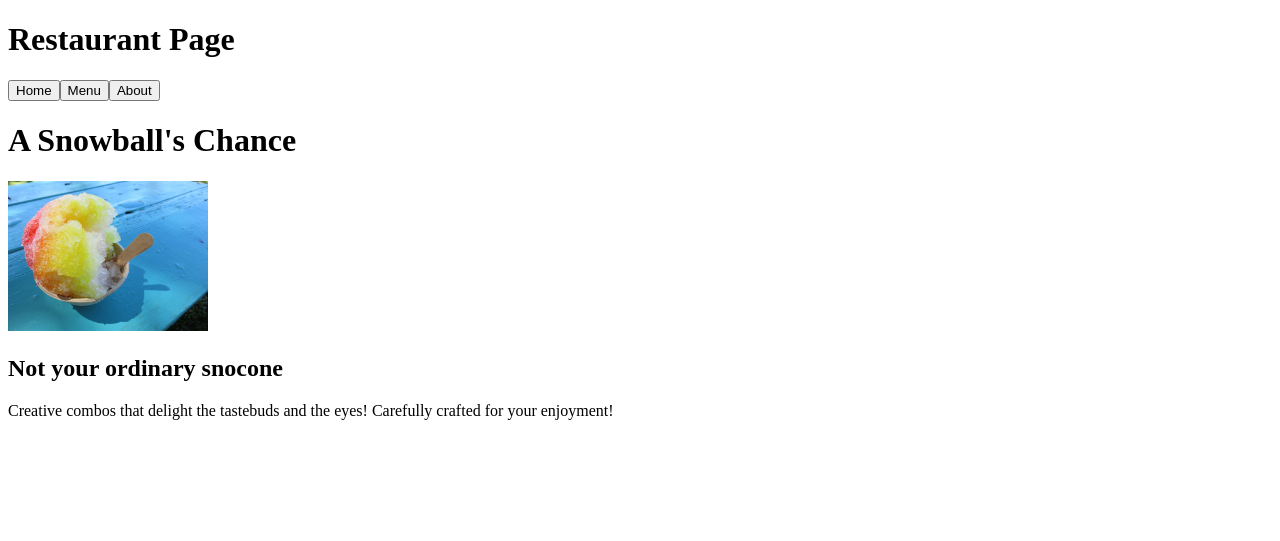
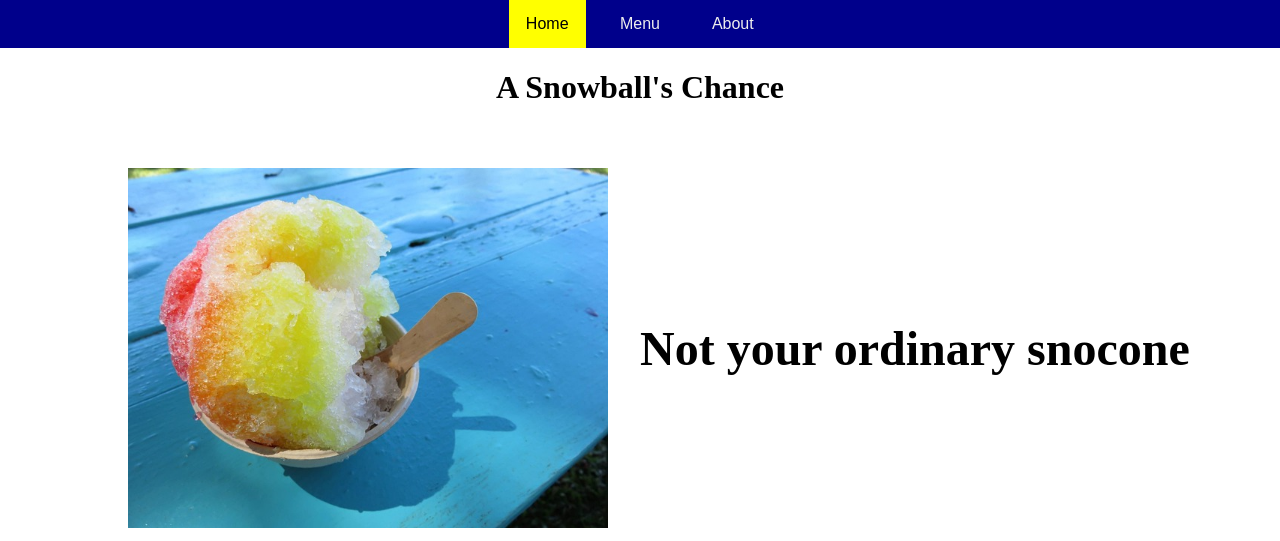
Before and after one commit to pigmentsandcode/TOP-restaurant-page, a website built with webpack: page src/template.html in a window 1280 px wide. Shown: the top 541 px of the page. Built offline with nearby package versions, Linux system fonts and the light colour scheme.

Commit message:
Style navbar

```diff
--- a/src/index.js
+++ b/src/index.js
@@ -9,16 +9,24 @@ const contentDiv = document.querySelector("#content");
 const homeBtn = document.querySelector("#home-btn");
 const menuBtn = document.querySelector("#menu-btn");
 const aboutBtn = document.querySelector("#about-btn");
+let activeBtn = homeBtn;
+activeBtn.classList.add("active");
 
 function handleNavClick(e) {
   contentDiv.removeChild(contentDiv.firstChild);
+
+  activeBtn.classList.remove("active");
   if (e.target.id === "home-btn") {
     contentDiv.append(populateHome());
+    homeBtn.classList.add("active");
   } else if (e.target.id === "menu-btn") {
     contentDiv.append(populateMenu());
+    menuBtn.classList.add("active");
   } else {
     contentDiv.append(populateAbout());
+    aboutBtn.classList.add("active");
   }
+  activeBtn = e.target;
 }
 
 homeBtn.addEventListener("click", handleNavClick);
--- a/src/styles.css
+++ b/src/styles.css
@@ -1,8 +1,55 @@
+body {
+  margin: 0;
+}
+
 h1 {
   font-size: 2rem;
 }
 
+header {
+  background-color: darkblue;
+}
+
+nav {
+  display: flex;
+  justify-content: center;
+  gap: 1rem;
+}
+
+.nav-btn {
+  border: none;
+  font-size: 1rem;
+  padding: 10px;
+  background-color: darkblue;
+  color: #eee;
+  height: 6vh;
+  width: 6vw;
+}
+
+.active {
+  background-color: yellow;
+  color: black;
+}
+
+#home-content {
+  display: grid;
+  grid-template-columns: 1fr 2fr;
+  grid-template-rows: 1fr 3fr 2fr;
+  column-gap: 2rem;
+}
+
+#home-content h1 {
+  grid-column: 1 / 3;
+  text-align: center;
+}
+
 #home-content img {
-  width: 200px;
-  height: 150px;
+  width: 480px;
+  height: 360px;
+  margin-left: 10vw;
 }
+
+#home-content h2 {
+  font-size: 3rem;
+  align-self: center;
+}
--- a/src/template.html
+++ b/src/template.html
@@ -6,11 +6,11 @@
     <title>Restaurant Page</title>
   </head>
   <body>
-    <h1>Restaurant Page</h1>
     <header>
       <nav>
-        <button id="home-btn">Home</button><button id="menu-btn">Menu</button
-        ><button id="about-btn">About</button>
+        <button id="home-btn" class="nav-btn">Home</button
+        ><button id="menu-btn" class="nav-btn">Menu</button
+        ><button id="about-btn" class="nav-btn">About</button>
       </nav>
     </header>
     <div id="content"></div>
```
